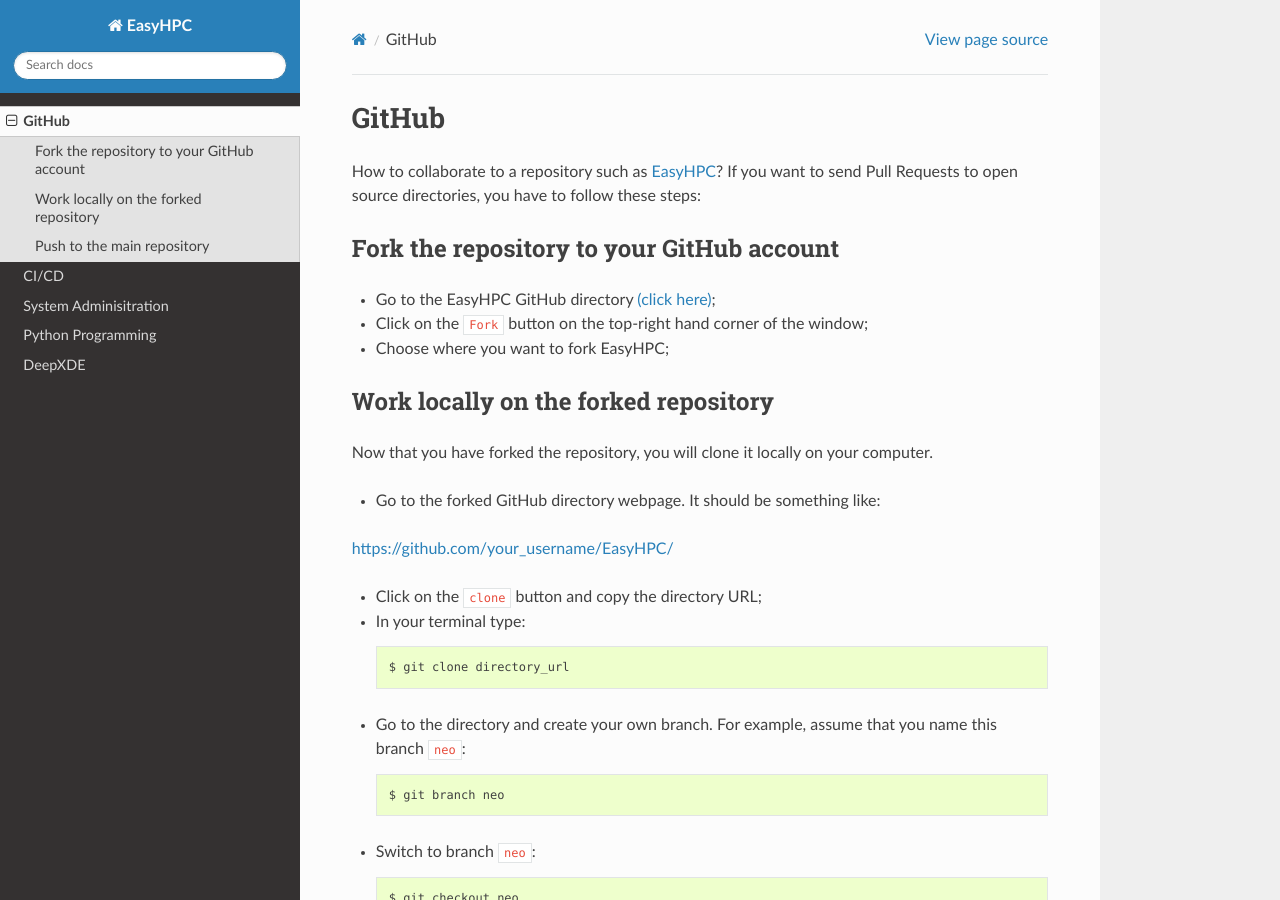
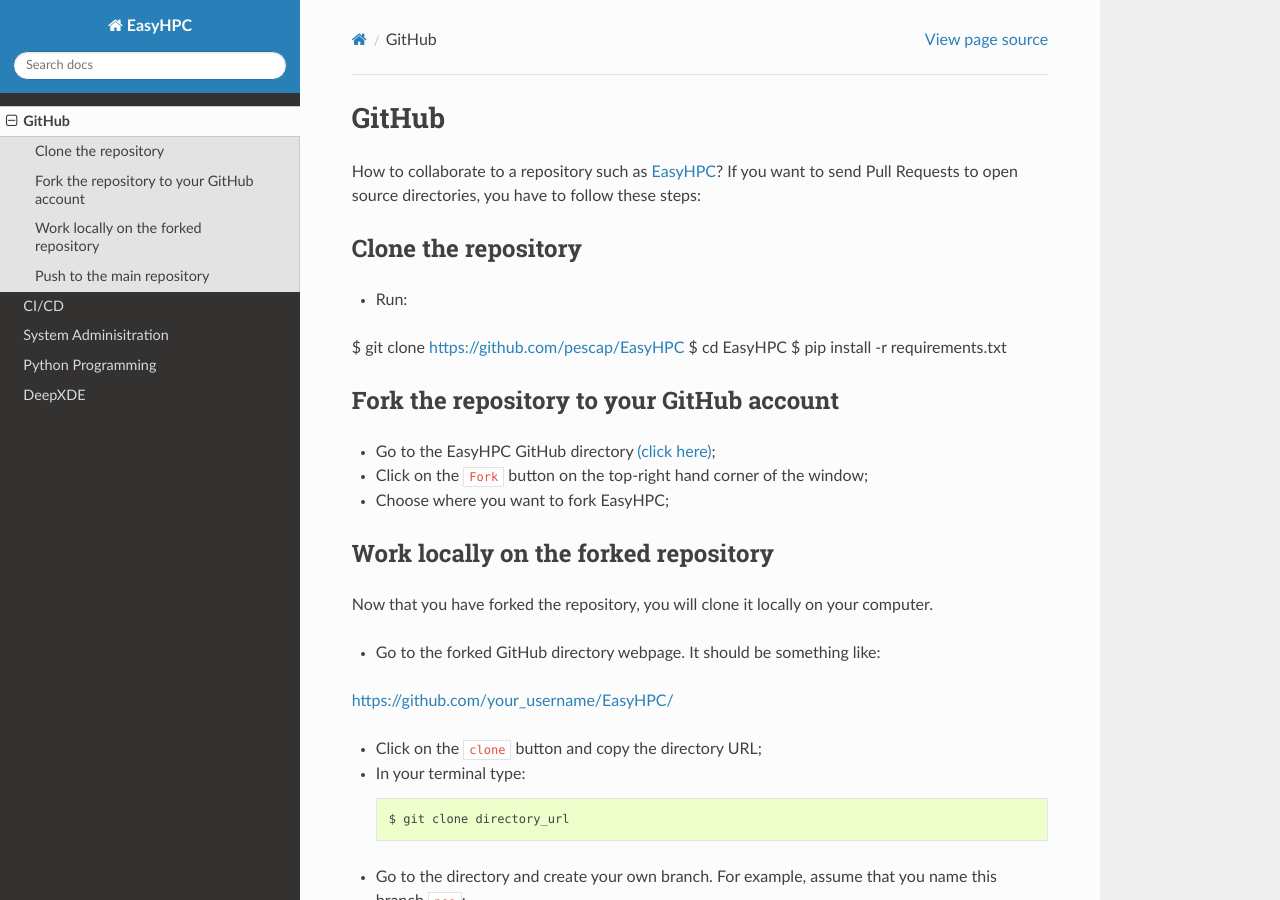
Before and after one commit to pescap/EasyHPC, a Sphinx documentation site: the page built from docs/source/github.rst, in a window 1280 px wide and 900 px high. Built offline with Sphinx 7.4.7 and the Read the Docs theme 2.0.0, drawn with Linux system fonts in a browser that asks for light colours.

Commit message:
added clone to github

```diff
--- a/docs/source/github.rst
+++ b/docs/source/github.rst
@@ -2,6 +2,14 @@
 ======
 
 How to collaborate to a repository such as `EasyHPC <https://github.com/pescap/EasyHPC>`_? If you want to send Pull Requests to open source directories, you have to follow these steps:
+
+Clone the repository
+--------------------
+
+- Run: ::
+$ git clone https://github.com/pescap/EasyHPC
+$ cd EasyHPC
+$ pip install -r requirements.txt
 
 Fork the repository to your GitHub account
 ------------------------------------------
```
